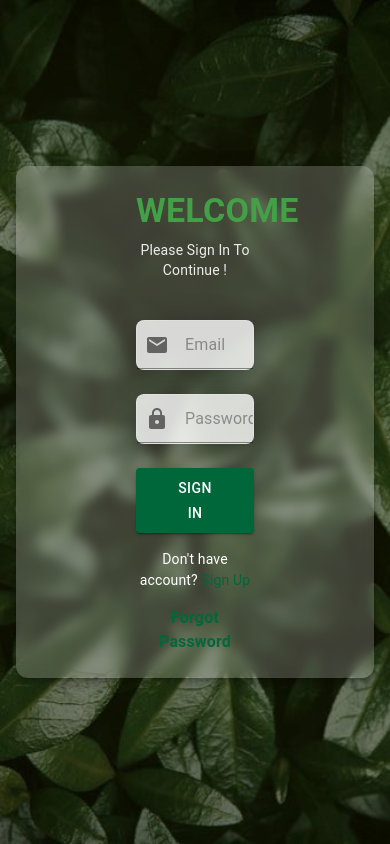
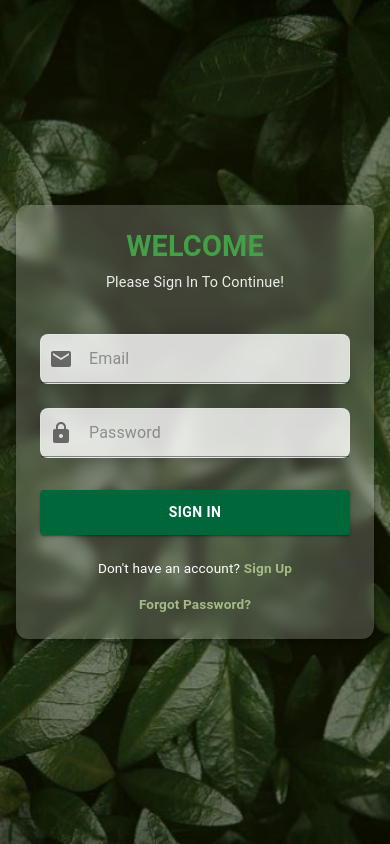
Before and after one commit to KuloDio/formlogin, a React (Vite) app: page /login in a window 390 px wide. Built offline with nearby package versions, Linux system fonts and the light colour scheme.

Commit message:
update responsive

```diff
--- a/src/App.jsx
+++ b/src/App.jsx
@@ -60,7 +60,7 @@ function PrivateRoute({ children }) {
 }
 
 function App() {
-  const hideNavbarRoutes = ["/login", "/register", "/forgot-password"];
+  const hideNavbarRoutes = ["/login", "/register", "/forgot-password", "/reset-password"];
   const currentPath = window.location.pathname;
 
   return (
--- a/src/pages/Login.jsx
+++ b/src/pages/Login.jsx
@@ -1,6 +1,11 @@
 import React, { useState } from "react";
 import {
-  Box, Paper, Typography, TextField, Button, InputAdornment
+  Box,
+  Paper,
+  Typography,
+  TextField,
+  Button,
+  InputAdornment,
 } from "@mui/material";
 import { Email, Lock } from "@mui/icons-material";
 import Background from "../assets/image/background.jpeg";
@@ -44,30 +49,46 @@ function Login() {
         display: "flex",
         justifyContent: "center",
         alignItems: "center",
-        p: 2,
+        p: { xs: 2, md: 4 },
       }}
     >
       <Paper
         elevation={6}
         sx={{
-          padding: 3,
+          padding: { xs: 3, sm: 4 },
           width: "100%",
-          maxWidth: 700,
+          maxWidth: { xs: 380, sm: 450, md: 600 },
           backgroundColor: "rgba(255, 255, 255, 0.2)",
           backdropFilter: "blur(6px)",
           borderRadius: 3,
-          px: 15
+          px: { xs: 3, sm: 6, md: 10 },
         }}
       >
         <Typography
           variant="h4"
           component="h1"
-          sx={{ textAlign: "center", fontWeight: "bold", color: "#43a047", pb: 1 }}
+          sx={{
+            textAlign: "center",
+            fontWeight: "bold",
+            color: "#43a047",
+            pb: 1,
+            fontSize: { xs: "1.8rem", sm: "2rem" },
+          }}
         >
           WELCOME
         </Typography>
-        <Typography variant="body2" sx={{ textAlign: "center", color: "white", mb: 3, opacity: 0.9 }}>
-          Please Sign In To Continue !
+
+        <Typography
+          variant="body2"
+          sx={{
+            textAlign: "center",
+            color: "white",
+            mb: 3,
+            opacity: 0.9,
+            fontSize: { xs: "0.9rem", sm: "1rem" },
+          }}
+        >
+          Please Sign In To Continue!
         </Typography>
 
         <TextField
@@ -88,7 +109,7 @@ function Login() {
               borderRadius: 2,
               boxShadow: "0 8px 32px rgba(0, 0, 0, 0.3)",
               border: "1px solid rgba(255,255,255,0.2)",
-              py: 1
+              py: 1,
             },
           }}
         />
@@ -112,18 +133,24 @@ function Login() {
               borderRadius: 2,
               boxShadow: "0 8px 32px rgba(0, 0, 0, 0.3)",
               border: "1px solid rgba(255,255,255,0.2)",
-              py: 1
+              py: 1,
             },
           }}
         />
 
-        <Box sx={{ display: "flex", justifyContent: "center", mt: 2 }}>
+        <Box sx={{ display: "flex", justifyContent: "center", mt: 3 }}>
           <Button
             variant="contained"
+            fullWidth
             sx={{
-              py: 1, px: 6,
+              py: 1.3,
               backgroundColor: "#00673B",
-              "&:hover": { backgroundColor: "#388e3c", transform: "scale(1.05)" },
+              fontWeight: "bold",
+              "&:hover": {
+                backgroundColor: "#388e3c",
+                transform: "scale(1.03)",
+              },
+              transition: "all 0.2s ease",
             }}
             onClick={handleLogin}
           >
@@ -131,32 +158,49 @@ function Login() {
           </Button>
         </Box>
 
-        <Typography variant="body2" sx={{ textAlign: "center", mt: 2, color: "white" }}>
-          Don't have account?{" "}
-          <Link to="/register" style={{ color: "#00673B", cursor: "pointer", textDecoration: "none" }}>
+        <Typography
+          variant="body2"
+          sx={{
+            textAlign: "center",
+            mt: 3,
+            color: "white",
+            fontSize: { xs: "0.85rem", sm: "0.95rem" },
+          }}
+        >
+          Don't have an account?{" "}
+          <Link
+            to="/register"
+            style={{
+              color: "#A5BB86",
+              cursor: "pointer",
+              textDecoration: "none",
+              fontWeight: "bold",
+            }}
+          >
             Sign Up
           </Link>
         </Typography>
+
         <Box sx={{ textAlign: "center", mt: 2 }}>
           <Typography
             component={Link}
             to="/forgot-password"
             sx={{
-              color: "#00673B",
+              color: "#A5BB86",
               textDecoration: "none",
               fontWeight: "bold",
               display: "inline-block",
               transition: "all 0.3s ease",
+              fontSize: { xs: "0.85rem", sm: "0.95rem" },
               "&:hover": {
-                transform: "scale(1.1)",
+                transform: "scale(1.05)",
                 color: "rgba(255, 255, 255, 1)",
               },
             }}
           >
-            Forgot Password
+            Forgot Password?
           </Typography>
         </Box>
-
       </Paper>
     </Box>
   );
--- a/src/pages/Profile.jsx
+++ b/src/pages/Profile.jsx
@@ -328,7 +328,7 @@ function Profile() {
               </IconButton>
             </label>
           </Box>
-          <Typography sx={{ textAlign: 'center' }} variant="body1" color="#fff">*file max 2 mb</Typography>
+          <Typography sx={{ textAlign: 'center' }} variant="body2" color="#fff">*file max 2 mb</Typography>
 
           {/* Foto Profil */}
           <Box sx={{ display: "flex", justifyContent: "center", my: 3 }}>
--- a/src/pages/ResepPublic.jsx
+++ b/src/pages/ResepPublic.jsx
@@ -1,9 +1,11 @@
 import React, { useState } from 'react';
 import { Navbar } from '../components/navbar';
-import { Typography, Box, Grid, Button } from '@mui/material';
+import { Typography, Box, Grid, Button, } from '@mui/material';
 import ButtonFilter from '../components/ButtonFilter';
 import RecipeCard from '../components/RecipeCard';
 import SlideBanner from '../components/slidebanner';
+import { Link } from "react-router-dom";
+
 
 const ResepPublic = () => {
   const [filter, setFilter] = useState('');
@@ -77,19 +79,20 @@ const ResepPublic = () => {
             <RecipeCard category={filter} />
           </Grid>
 
-          <Button
-            onClick={handleLengkap}
+          <Typography
+          component={Link}
+            to="/login"
             sx={{
               justifyContent: 'center',
               display: 'flex',
               margin: 'auto',
-              mb: 5,
+              pb: 3,
               color: '#D8E9A8',
               fontWeight: 'bold',
             }}
           >
             lihat selengkapnya
-          </Button>
+          </Typography>
         </Box>
       </Box>
     </>
--- a/src/pages/ResetPassword.jsx
+++ b/src/pages/ResetPassword.jsx
@@ -30,7 +30,10 @@ function ResetPassword() {
     severity: "success",
   });
 
+
+
   const handleResetPassword = async () => {
+
     if (!token) {
       setSnackbar({ open: true, message: "Token tidak ditemukan.", severity: "error" });
       return;
@@ -45,6 +48,10 @@ function ResetPassword() {
         message: "Password dan konfirmasi tidak sama!",
         severity: "warning",
       });
+      return;
+    }
+      if (password.length < 6) {
+      alert("Password minimal 6 karakter");
       return;
     }
 
```
Also changed, not shown: src/pages/ForgotPassword.jsx (+62 -20 lines).
